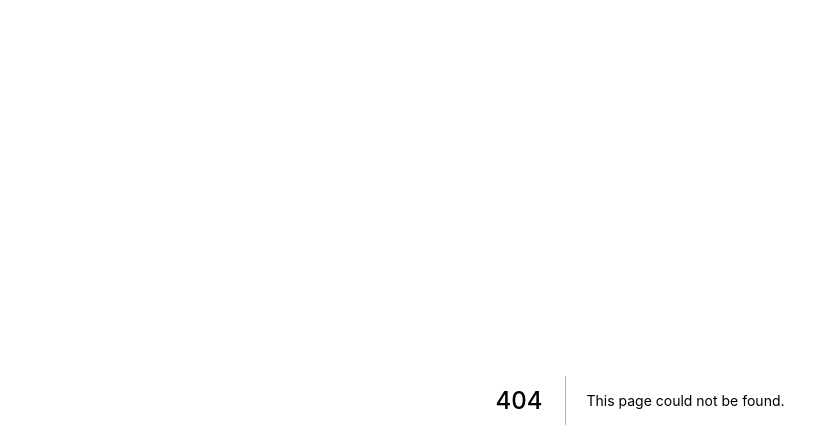
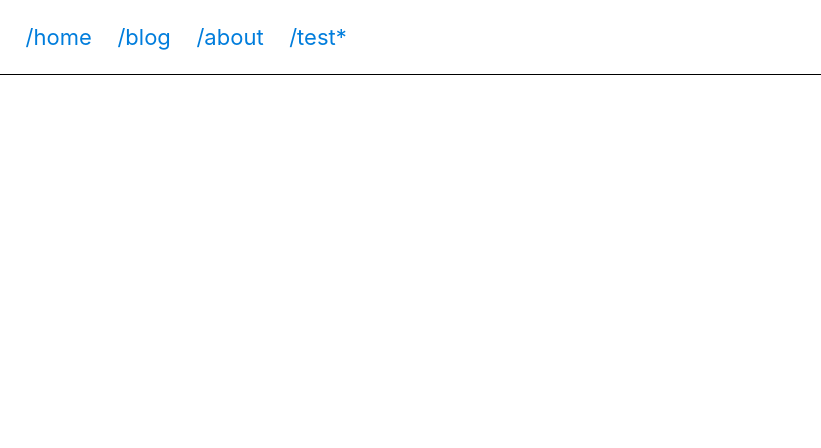
Before and after one commit to devUserContact/devUserContact-blog, a Next.js app: page /test in a window 1280 px wide. Before the commit this address had no page. Shown: the top 448 px of the page, without its empty margins (0-821 px from the left). Built offline with nearby package versions, Linux system fonts and the light colour scheme.

Commit message:
added test page and test component

```diff
--- a/components/NavBar/index.tsx
+++ b/components/NavBar/index.tsx
@@ -20,6 +20,11 @@ export default function NavBar() {
 						<a>/about </a>
 					</Link>
 				</p>
+				<p className={styles.navBarText}>
+					<Link href="/test">
+						<a>/test* </a>
+					</Link>
+				</p>
 			</div>
 		</>
 	);
--- /dev/null
+++ b/pages/test/index.tsx
@@ -0,0 +1,22 @@
+import type { NextPage } from "next";
+import Head from "next/head";
+import NavBar from "../../components/NavBar";
+import BlogTitle from "../../components/BlogTitle";
+import styles from "../../styles/Main.module.scss";
+
+const Test: NextPage = () => {
+	return (
+		<div className={styles.mainWrapper}>
+			<Head>
+				<title>devUserContact_blog</title>
+				<meta name="description" content="Generated by create next app" />
+				<link rel="icon" href="/favicon.ico" />
+			</Head>
+			<main>
+				<NavBar />
+			</main>
+		</div>
+	);
+};
+
+export default Test;
```
Also changed, not shown: components/TestComponent/index.tsx (added, +8 -0 lines).
